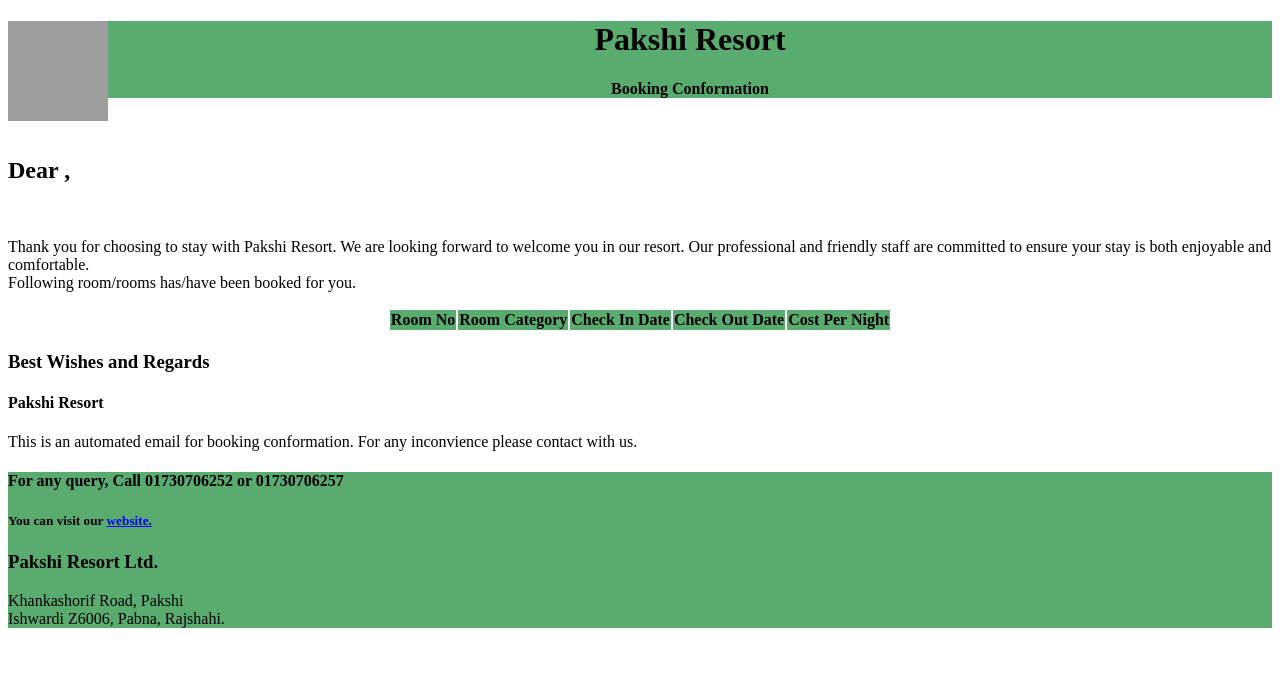
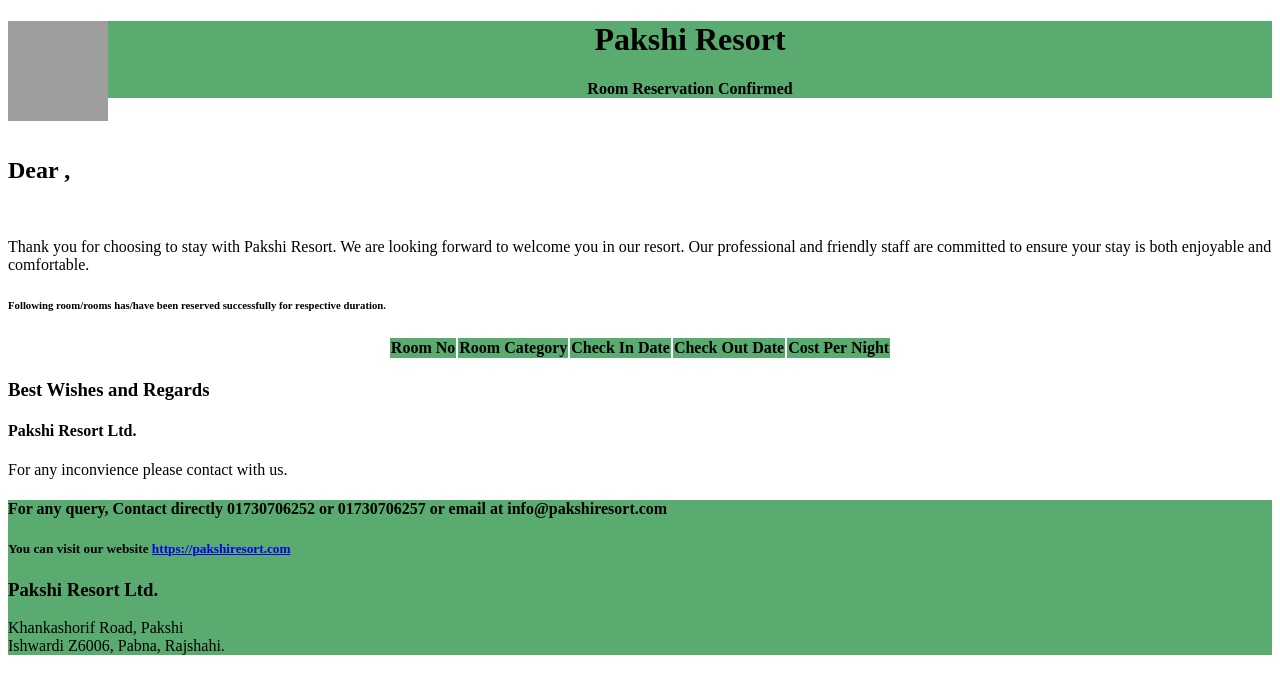
Before and after one commit to Dhruba10414/pakshi_resort, a Django app: template bookings/templates/confirmation.html in a window 1280 px wide. Shown: the top 694 px of the page. Run offline with Django 3.2, Linux system fonts and the light colour scheme; the template is opened without the code that fills it, so the values that code supplies are empty; grey boxes are pictures that could not be loaded.

Commit message:
email formantion slightly changed

```diff
--- a/bookings/templates/confirmation.html
+++ b/bookings/templates/confirmation.html
@@ -4,13 +4,13 @@
         <div style="text-align: center; background-color: #59ab6f;">
             <img src="cid:logo" alt="logo" width="100" height="100" align="left">
             <h1>Pakshi Resort</h1>
-            <h4>Booking Conformation</h4>
+            <h4>Room Reservation Confirmed</h4>
         </div>
         <br>
         <div>
             <h2>Dear {{ guest.name }},</h2><br>
             <p>Thank you for choosing to stay with Pakshi Resort. We are looking forward to welcome you in our resort. Our professional and friendly staff are committed to ensure your stay is both enjoyable and comfortable.<br>
-                Following room/rooms has/have been booked for you.
+                <h6>Following room/rooms has/have been reserved successfully for respective duration.</h6>
             </p>
             <table align="center">
                 <tr style="background-color: #59ab6f;">
@@ -33,13 +33,13 @@
             </table>
 
             <h3>Best Wishes and Regards</h3>
-            <h4>Pakshi Resort</h4>
+            <h4>Pakshi Resort Ltd.</h4>
 
-            <p>This is an automated email for booking conformation. For any inconvience please contact with us.</p>
+            <p>For any inconvience please contact with us.</p>
         </div>
         <div style="text-align: left; background-color: #59ab6f; padding: 2;">
-            <h4>For any query, Call 01730706252 or 01730706257</h4>
-            <h5>You can visit our <a href="https://pakshiresort.com">website.</a></h5>
+            <h4>For any query, Contact directly <b>01730706252</b> or <b>01730706257</b> or email at <b>info@pakshiresort.com</b></h4>
+            <h5>You can visit our website <a href="https://pakshiresort.com">https://pakshiresort.com</a></h5>
             <h3>Pakshi Resort Ltd.</h3>
             <p>Khankashorif Road, Pakshi <br>
             Ishwardi Z6006, Pabna, Rajshahi.</p>
--- a/bookings/utils.py
+++ b/bookings/utils.py
@@ -8,7 +8,7 @@ from django.conf import settings
 class ConformationEmailDelivery(threading.Thread):
     def __init__(self, guest, bookings):
         reciever = guest.email
-        subject = 'Booking Confirmation'
+        subject = 'Room Reservation Confirmed'
         html_content = render_to_string('confirmation.html', {'guest': guest, 'bookings': bookings})
         text_content = 'To view this email enable HTML rendering in your email viewer'
         message = EmailMultiAlternatives(subject, text_content, to=[reciever])
@@ -32,7 +32,7 @@ class ConformationEmailDelivery(threading.Thread):
 class CancelationEmailDelivery(threading.Thread):
     def __init__(self, booking):
         reciever = booking.guest.email
-        subject = 'Booking Cancelation'
+        subject = 'Room Reservation Canceled'
         html_content = render_to_string('cancelation.html', {'booking': booking})
         text_content = 'To view this email enable HTML rendering in your email viewer'
         message = EmailMultiAlternatives(subject, text_content, to=[reciever])
```
Also changed, not shown: bookings/templates/cancelation.html (+4 -4 lines).
